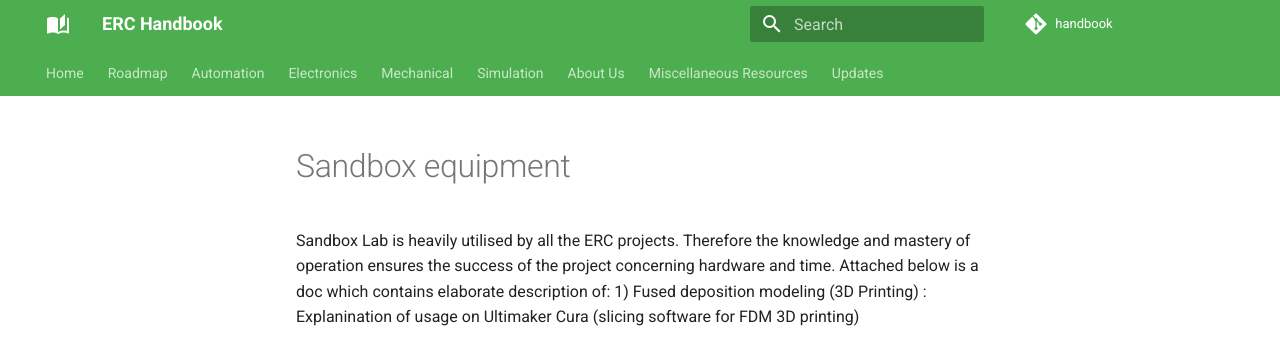
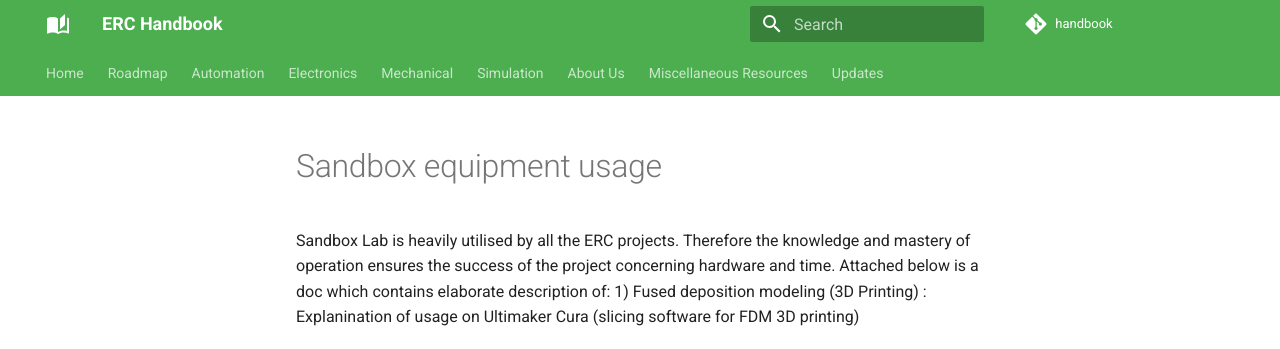
Before and after one commit to ERC-BPGC/handbook, an MkDocs documentation site: the page built from docs/mechanical/Sandbox_usage.md, in a window 1280 px wide. Shown: the top 349 px of the page. Built offline with MkDocs 1.6.1 and Material for MkDocs 9.7.7, drawn with Linux system fonts in a browser that asks for light colours; comment, search, counter and statistics services are not loaded.

Commit message:
Update Sandbox_usage.md

```diff
--- a/docs/mechanical/Sandbox_usage.md
+++ b/docs/mechanical/Sandbox_usage.md
@@ -1,4 +1,4 @@
-# Sandbox equipment
+# Sandbox equipment usage
 
 Sandbox Lab is heavily utilised by all the ERC projects. Therefore the knowledge and mastery of operation ensures the success of the project concerning hardware and time. Attached below is a doc which contains elaborate description of:
 1) Fused deposition modeling (3D Printing) : Explanination of usage on Ultimaker Cura (slicing software for FDM 3D printing)
```
